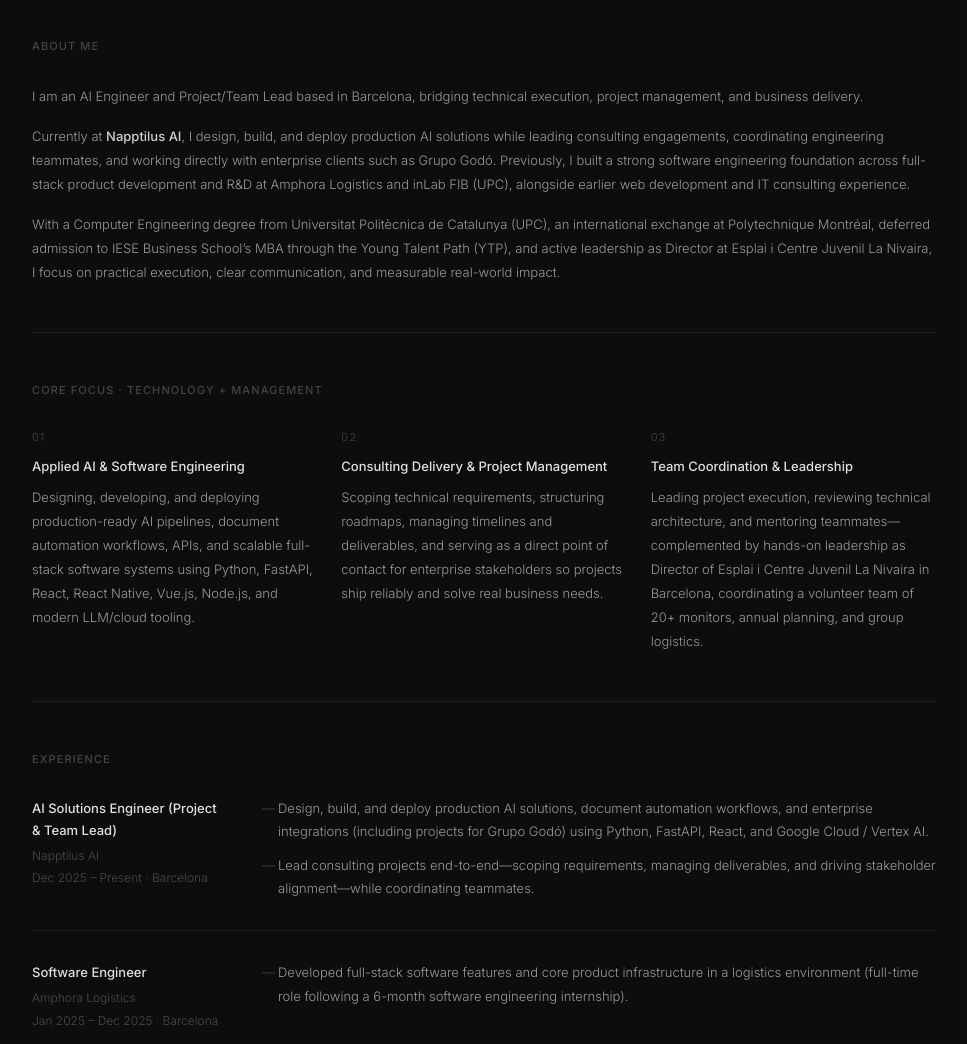
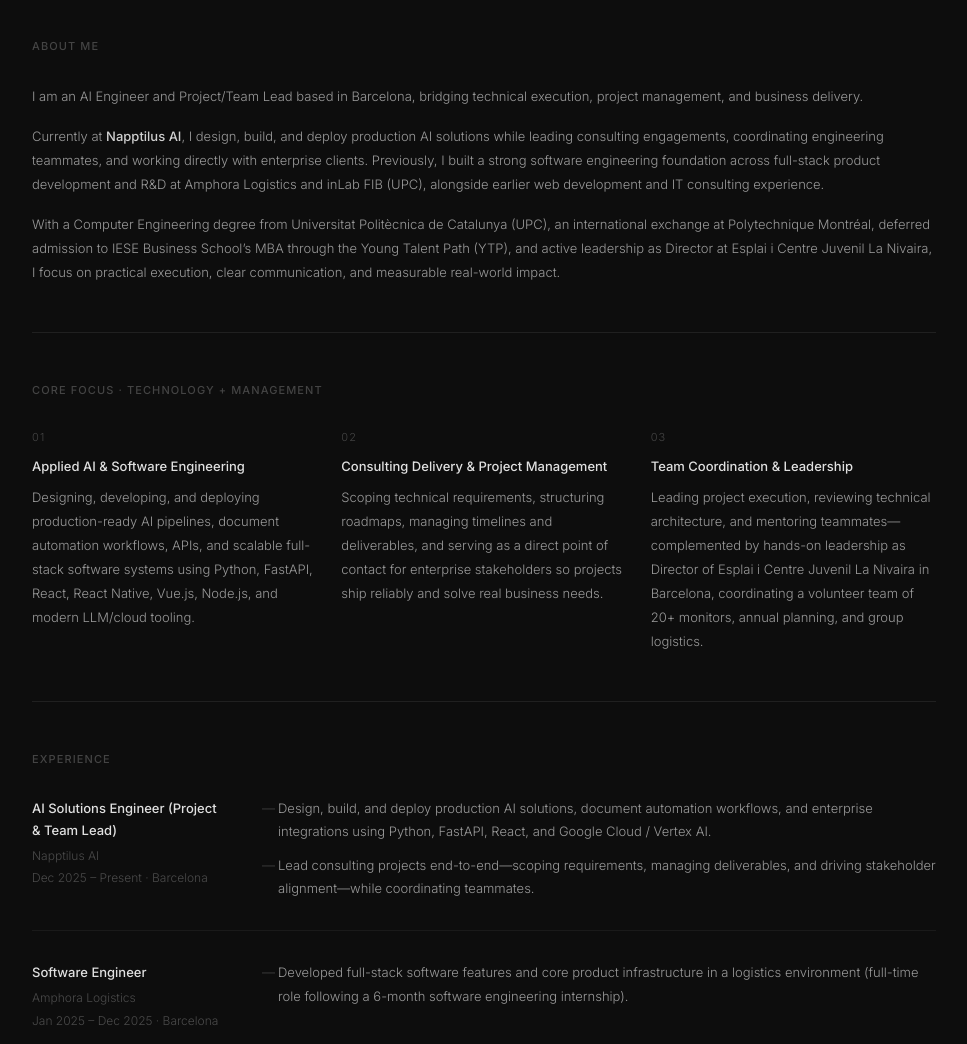
Before and after one commit to VinasRicard/VinasRicard, a plain HTML site: page index.html in a window 1280 px wide. Shown: the part 560-1604 px from the top of the page, without its empty margins (156-1123 px from the left). Drawn offline with Linux system fonts and the light colour scheme.

Commit message:
Remove client name from website content
Co-Authored-By: Claude Opus 5.5 <noreply@anthropic.com>

```diff
--- a/index.html
+++ b/index.html
@@ -45,7 +45,7 @@
         <div class="section-label">About Me</div>
         <div class="section-body">
           <p>I am an AI Engineer and Project/Team Lead based in Barcelona, bridging technical execution, project management, and business delivery.</p>
-          <p>Currently at <strong>Napptilus AI</strong>, I design, build, and deploy production AI solutions while leading consulting engagements, coordinating engineering teammates, and working directly with enterprise clients such as Grupo Godó. Previously, I built a strong software engineering foundation across full-stack product development and R&amp;D at Amphora Logistics and inLab FIB (UPC), alongside earlier web development and IT consulting experience.</p>
+          <p>Currently at <strong>Napptilus AI</strong>, I design, build, and deploy production AI solutions while leading consulting engagements, coordinating engineering teammates, and working directly with enterprise clients. Previously, I built a strong software engineering foundation across full-stack product development and R&amp;D at Amphora Logistics and inLab FIB (UPC), alongside earlier web development and IT consulting experience.</p>
           <p>With a Computer Engineering degree from Universitat Politècnica de Catalunya (UPC), an international exchange at Polytechnique Montréal, deferred admission to IESE Business School’s MBA through the Young Talent Path (YTP), and active leadership as Director at Esplai i Centre Juvenil La Nivaira, I focus on practical execution, clear communication, and measurable real-world impact.</p>
         </div>
       </section>
@@ -89,7 +89,7 @@
             </div>
             <div class="exp-right">
               <ul class="exp-list">
-                <li>Design, build, and deploy production AI solutions, document automation workflows, and enterprise integrations (including projects for Grupo Godó) using Python, FastAPI, React, and Google Cloud / Vertex AI.</li>
+                <li>Design, build, and deploy production AI solutions, document automation workflows, and enterprise integrations using Python, FastAPI, React, and Google Cloud / Vertex AI.</li>
                 <li>Lead consulting projects end-to-end—scoping requirements, managing deliverables, and driving stakeholder alignment—while coordinating teammates.</li>
               </ul>
             </div>
```
